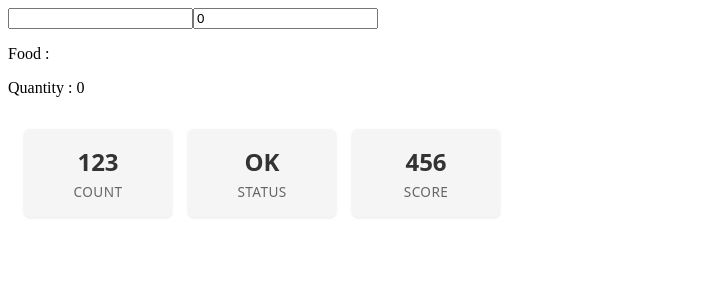
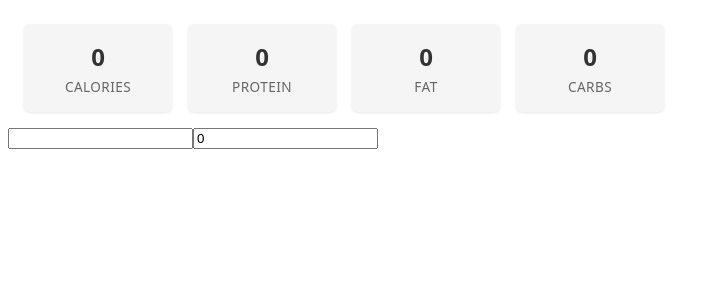
Before and after one commit to szafarzradoslaw/makro-vue-js, a Vue app in the folder frontend/: page / in a window 1280 px wide. Shown: the top 300 px of the page, without its empty margins (0-717 px from the left). Built offline with nearby package versions, Linux system fonts and the light colour scheme.

Commit message:
Dodano licznie total macro i value boxy

```diff
--- a/frontend/src/App.vue
+++ b/frontend/src/App.vue
@@ -1,13 +1,11 @@
 <script setup>
 import Input from './components/input.vue'
 import Food from './components/values.vue'
-import Test from './components/test.vue';
 </script>
 
 <template>
+  <Food/>
   <Input/>
-  <Food/>
-  <Test/>
 </template>
 
 <style scoped>
--- a/frontend/src/components/caloriesCalculation.js
+++ b/frontend/src/components/caloriesCalculation.js
@@ -1,7 +1,10 @@
 import { ref } from 'vue'
 const food = ref("")
 const quantity = ref(0)
-
+const kalorieTotal = ref(0)
+const proteinTotal = ref(0)
+const fatTotal = ref(0)
+const carbsTotal = ref(0)
 
 async function getFood(food) {
   try {
@@ -9,8 +12,6 @@ async function getFood(food) {
     if (!response.ok) {
       throw new Error('Network response was not ok');
     }
-    const data = await response.json();
-    return data;
   } catch (error) {
     console.error('Fetch error:', error);
   }
@@ -18,8 +19,11 @@ async function getFood(food) {
 
 async function calculateMacros(food, quantity){
   const data = await getFood(food);
-  const kalorie = (data.calories * quantity * 0.01)
-  console.log(kalorie)
+  kalorieTotal.value += (data.calories * quantity * 0.01)
+  proteinTotal.value +=  (data.protein * quantity * 0.01)
+  fatTotal.value  += (data.fat * quantity * 0.01)
+  carbsTotal.value += (data.carbs * quantity * 0.01)
+  console.log(kalorieTotal.value, proteinTotal.value, fatTotal.value, carbsTotal.value )
 }
 
 export {
@@ -27,4 +31,8 @@ export {
   quantity,
   getFood,
   calculateMacros,
+  kalorieTotal,
+  fatTotal,
+  proteinTotal,
+  carbsTotal,
 }
--- a/frontend/src/components/input.vue
+++ b/frontend/src/components/input.vue
@@ -1,7 +1,6 @@
 <script setup>
 import { watch } from 'vue';
 import { food, quantity } from './caloriesCalculation.js'
-import { getFood } from './caloriesCalculation.js'
 import { calculateMacros } from './caloriesCalculation.js'
 
 let debounceTimeout;
--- a/frontend/src/components/test.vue
+++ /dev/null
@@ -1,48 +0,0 @@
-<template>
-  <div class="box-container">
-    <div class="value-box">
-      <div class="value">123</div>
-      <div class="label">Count</div>
-    </div>
-    <div class="value-box">
-      <div class="value">OK</div>
-      <div class="label">Status</div>
-    </div>
-    <div class="value-box">
-      <div class="value">456</div>
-      <div class="label">Score</div>
-    </div>
-  </div>
-</template>
-
-<style scoped>
-.box-container {
-  display: flex;
-  gap: 16px;
-  padding: 16px;
-}
-
-.value-box {
-  background: #f5f5f5;
-  color: #333;
-  border-radius: 6px;
-  padding: 16px 24px;
-  width: 100px;
-  text-align: center;
-  font-family: system-ui, sans-serif;
-  box-shadow: 0 1px 3px rgba(0,0,0,0.1);
-}
-
-.value {
-  font-weight: 600;
-  font-size: 1.5rem;
-}
-
-.label {
-  font-size: 0.85rem;
-  color: #666;
-  margin-top: 4px;
-  text-transform: uppercase;
-  letter-spacing: 0.03em;
-}
-</style>
--- a/frontend/src/components/values.vue
+++ b/frontend/src/components/values.vue
@@ -1,12 +1,56 @@
 <script setup>
-import { food, quantity,} from './caloriesCalculation.js'
+import { kalorieTotal, proteinTotal, fatTotal, carbsTotal } from './caloriesCalculation';
 </script>
 
 <template>
-    <p>Food : {{ food }}</p>
-    <p>Quantity : {{ quantity }}</p>
+  <div class="box-container">
+    <div class="value-box">
+      <div class="value">{{Math.round(kalorieTotal)}}</div>
+      <div class="label">Calories</div>
+    </div>
+    <div class="value-box">
+      <div class="value">{{Math.round(proteinTotal)}}</div>
+      <div class="label">Protein</div>
+    </div>
+    <div class="value-box">
+      <div class="value">{{Math.round(fatTotal)}}</div>
+      <div class="label">Fat</div>
+    </div>
+    <div class="value-box">
+      <div class="value">{{Math.round(carbsTotal)}}</div>
+      <div class="label">Carbs</div>
+    </div>
+  </div>
 </template>
 
 <style scoped>
+.box-container {
+  display: flex;
+  gap: 16px;
+  padding: 16px;
+}
 
+.value-box {
+  background: #f5f5f5;
+  color: #333;
+  border-radius: 6px;
+  padding: 16px 24px;
+  width: 100px;
+  text-align: center;
+  font-family: system-ui, sans-serif;
+  box-shadow: 0 1px 3px rgba(0,0,0,0.1);
+}
+
+.value {
+  font-weight: 600;
+  font-size: 1.5rem;
+}
+
+.label {
+  font-size: 0.85rem;
+  color: #666;
+  margin-top: 4px;
+  text-transform: uppercase;
+  letter-spacing: 0.03em;
+}
 </style>
```
Also changed, not shown: 1 other file (tests, documents, lock files or other folders).
